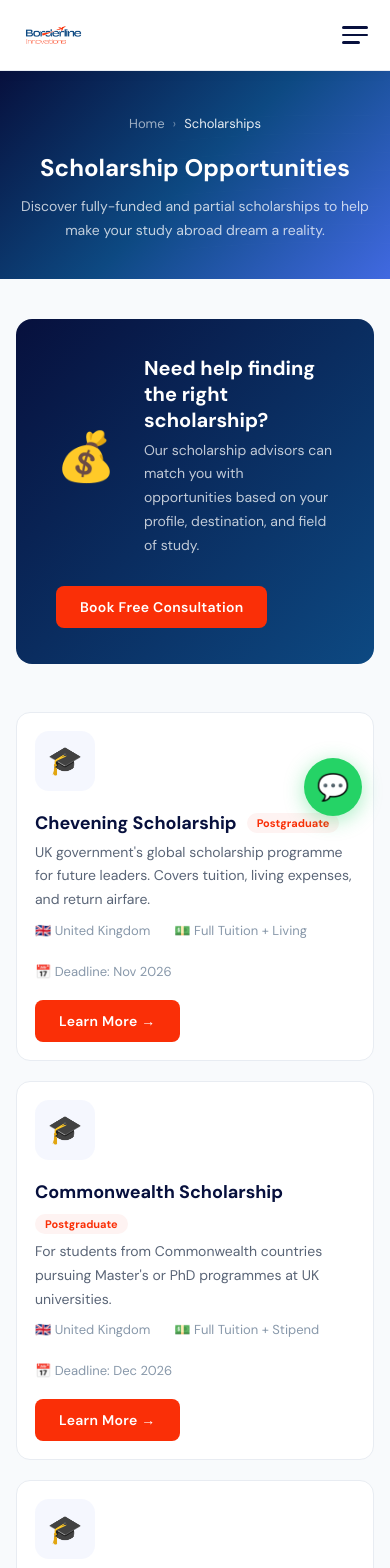
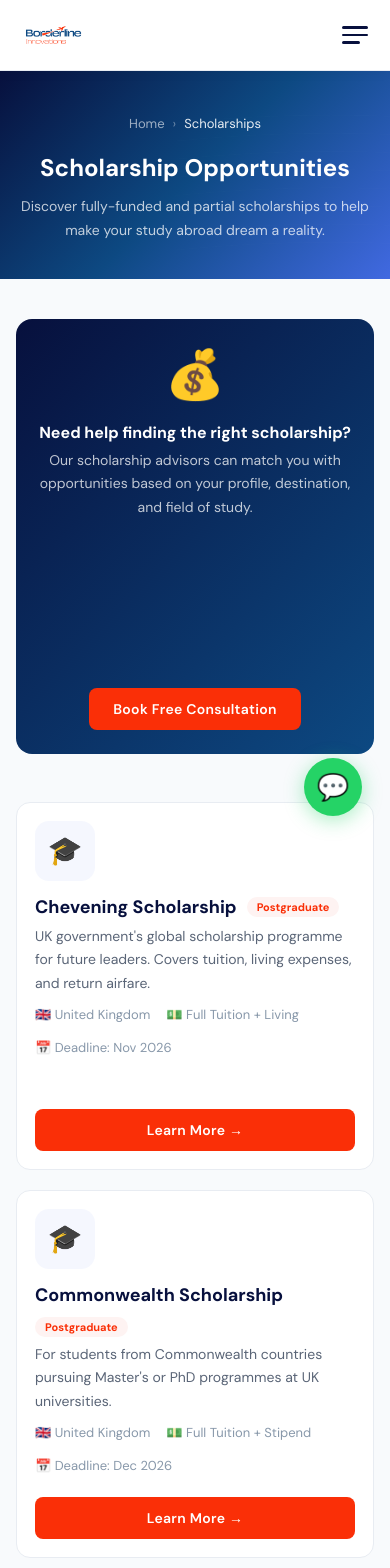
Before and after one commit to AKA-FBI/borderline-innovations, a React (Vite) app: page /scholarships in a window 390 px wide. Shown: the top 1568 px of the page. Built offline with nearby package versions, Linux system fonts and the light colour scheme.

Commit message:
Fix scholarship mobile layout

```diff
--- a/src/Layout.jsx
+++ b/src/Layout.jsx
@@ -251,8 +251,11 @@
           .filter-bar { flex-direction: column !important; }
           .filter-buttons { flex-wrap: wrap !important; }
           .filter-buttons button { flex: 1 1 auto !important; min-width: 70px !important; padding: 8px 14px !important; font-size: 13px !important; }
-          .scholarship-highlight { flex-direction: column !important; text-align: center !important; }
+          .scholarship-highlight { flex-direction: column !important; text-align: center !important; padding: 28px 24px !important; gap: 16px !important; }
           .scholarship-highlight .btn-primary { width: 100% !important; }
+          .scholarship-highlight h3 { font-size: 18px !important; }
+          .scholarship-card-row a { width: 100% !important; }
+          .scholarship-card-row a .btn-primary { width: 100% !important; }
         }
         @media (max-width: 480px) {
           .grid-4 { grid-template-columns: 1fr !important; }
@@ -276,6 +279,9 @@
           .course-meta { gap: 12px !important; }
           .btn-primary { padding: 12px 24px !important; font-size: 14px !important; }
           .btn-outline { padding: 11px 22px !important; font-size: 14px !important; }
+          .scholarship-highlight { padding: 24px 20px !important; }
+          .scholarship-highlight h3 { font-size: 16px !important; }
+          .scholarship-card-row { gap: 14px !important; }
         }
       `}</style>
 
--- a/src/pages/Scholarships.jsx
+++ b/src/pages/Scholarships.jsx
@@ -32,16 +32,16 @@
 
       <section className="section-padding" style={{ padding: "60px 40px", background: "#f8fafc" }}>
         <div style={{ maxWidth: 1100, margin: "0 auto" }}>
-          <div style={{
+          <div className="scholarship-highlight" style={{
             background: `linear-gradient(135deg, ${COLORS.navy}, ${COLORS.darkTeal})`,
-            borderRadius: 16, padding: "36px 40px", marginBottom: 48, display: "flex", alignItems: "center", gap: 28, flexWrap: "wrap",
+            borderRadius: 16, padding: "36px 32px", marginBottom: 48, display: "flex", alignItems: "center", gap: 20, flexWrap: "wrap",
           }}>
-            <div style={{ fontSize: 48 }}>💰</div>
-            <div style={{ flex: 1, minWidth: 0 }}>
+            <div style={{ fontSize: 48, flexShrink: 0 }}>💰</div>
+            <div style={{ flex: "1 1 250px", minWidth: 0 }}>
               <h3 style={{ color: "white", fontSize: 20, fontWeight: 700, marginBottom: 6 }}>Need help finding the right scholarship?</h3>
               <p style={{ color: "rgba(255,255,255,0.75)", fontSize: 14, lineHeight: 1.7 }}>Our scholarship advisors can match you with opportunities based on your profile, destination, and field of study.</p>
             </div>
-            <Link to="/contact"><button className="btn-primary" style={{ padding: "14px 32px" }}>Book Free Consultation</button></Link>
+            <Link to="/contact" style={{ flexShrink: 0 }}><button className="btn-primary" style={{ padding: "14px 32px", whiteSpace: "nowrap" }}>Book Free Consultation</button></Link>
           </div>
 
           <div style={{ display: "flex", flexDirection: "column", gap: 20 }}>
@@ -51,7 +51,7 @@
                   width: 60, height: 60, borderRadius: 14, display: "flex", alignItems: "center", justifyContent: "center",
                   background: `${COLORS.royalBlue}0D`, fontSize: 28, flexShrink: 0,
                 }}>🎓</div>
-                <div style={{ flex: 1, minWidth: 240 }}>
+                <div style={{ flex: "1 1 200px", minWidth: 0 }}>
                   <div style={{ display: "flex", gap: 10, alignItems: "center", marginBottom: 6, flexWrap: "wrap" }}>
                     <h3 style={{ fontSize: 18, fontWeight: 700, color: COLORS.navy }}>{s.title}</h3>
                     <span style={{
@@ -61,13 +61,13 @@
                     }}>{s.level}</span>
                   </div>
                   <p style={{ fontSize: 14, color: "#5a6577", lineHeight: 1.7, marginBottom: 10 }}>{s.desc}</p>
-                  <div style={{ display: "flex", gap: 24, flexWrap: "wrap", fontSize: 13, color: "#8898aa" }}>
+                  <div style={{ display: "flex", gap: 16, flexWrap: "wrap", fontSize: 13, color: "#8898aa" }}>
                     <span>{s.country}</span>
                     <span>💵 {s.coverage}</span>
                     <span>📅 Deadline: {s.deadline}</span>
                   </div>
                 </div>
-                <Link to="/contact"><button className="btn-primary" style={{ padding: "10px 24px", fontSize: 13, alignSelf: "center" }}>Learn More →</button></Link>
+                <Link to="/contact" style={{ alignSelf: "center", flexShrink: 0 }}><button className="btn-primary" style={{ padding: "10px 24px", fontSize: 13 }}>Learn More →</button></Link>
               </div>
             ))}
           </div>
```
